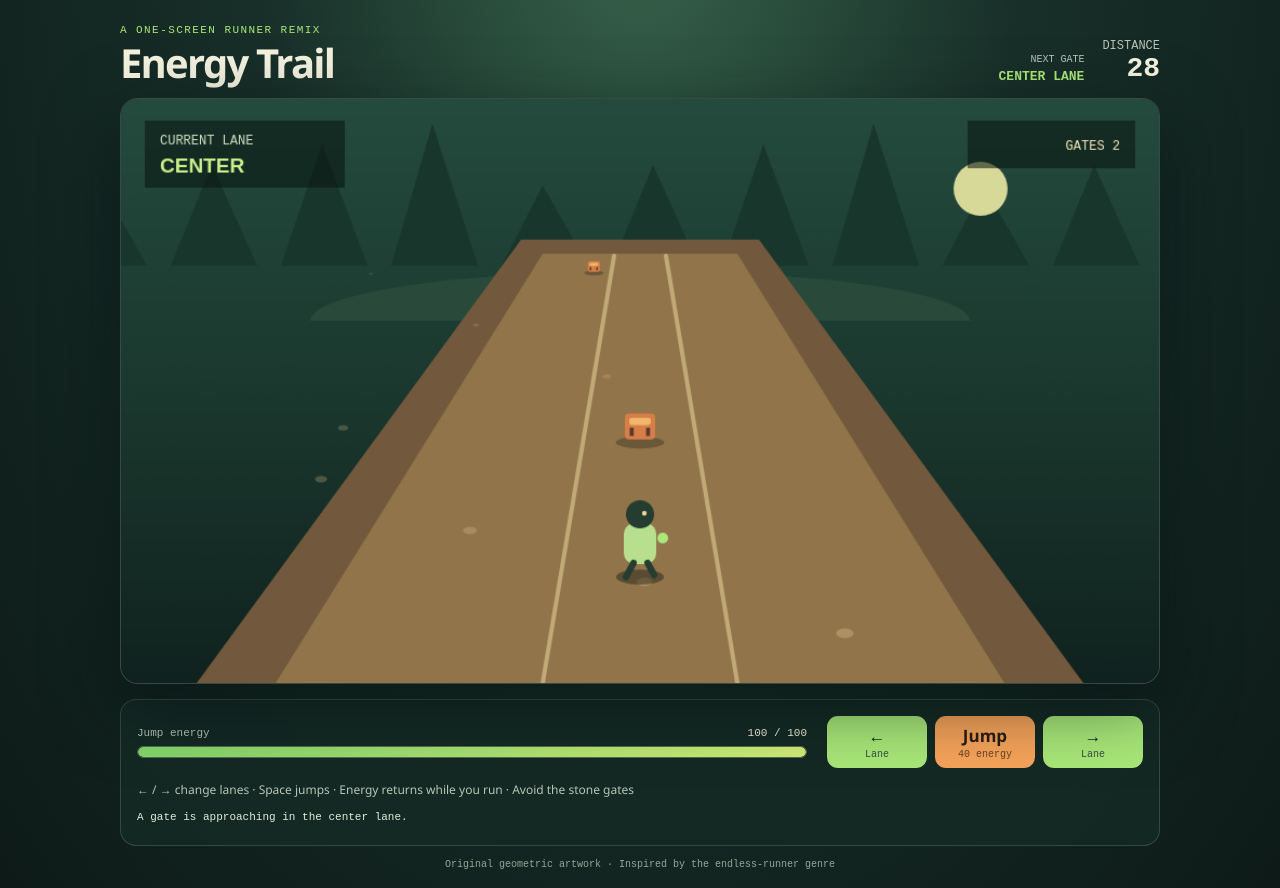
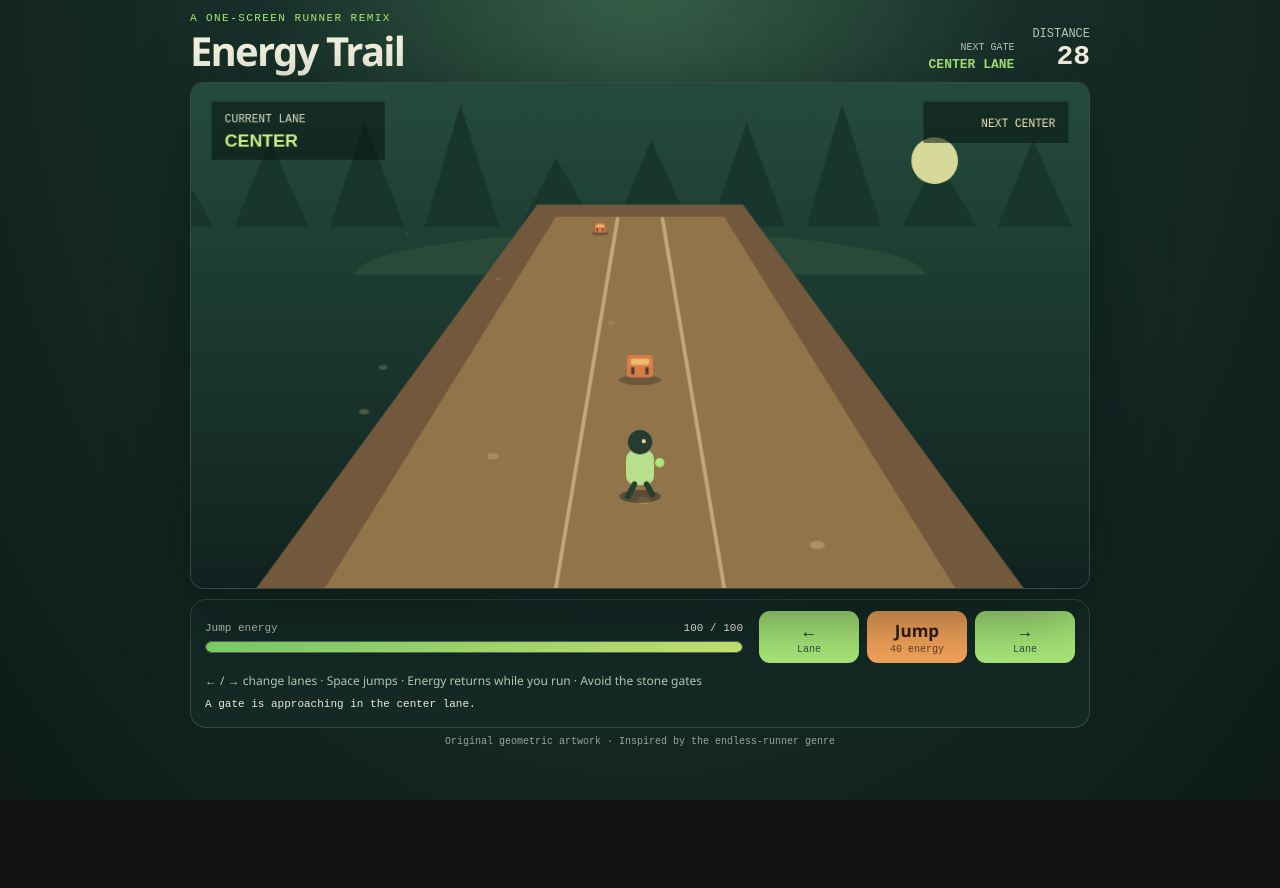
Before and after one commit to meloveseg/Templerun, a plain HTML site: page index.html in a window 1280 px wide. Both pictures are taken after a click on the button "Start run". After the commit the page ends 800 px from the top, so only its background shows below. Drawn offline with Linux system fonts and the light colour scheme.

Commit message:
Keep gate cue visible during play

```diff
--- a/game.js
+++ b/game.js
@@ -199,12 +199,15 @@
     ctx.font = "bold 19px Manrope, sans-serif";
     ctx.fillText(laneNames[state.lane], 36, 68);
     if (state.mode === "running") {
+      const nearest = state.obstacles.reduce((closest, obstacle) =>
+        !closest || obstacle.progress > closest.progress ? obstacle : closest, null);
+      const upcomingLane = nearest ? nearest.lane : (state.obstacleCount * 2 + 1) % LANES;
       ctx.textAlign = "right";
       ctx.fillStyle = "rgba(8, 21, 17, .56)";
       ctx.fillRect(W - 177, 20, 155, 44);
       ctx.fillStyle = "#f3e8bb";
       ctx.font = "12px 'DM Mono', monospace";
-      ctx.fillText(`GATES ${state.obstacles.length}`, W - 36, 47);
+      ctx.fillText(`NEXT ${["LEFT", "CENTER", "RIGHT"][upcomingLane]}`, W - 36, 47);
       ctx.textAlign = "left";
     }
   }
--- a/style.css
+++ b/style.css
@@ -63,3 +63,11 @@ footer { margin: 13px 2px 0; color: #94a799; font: 10px "DM Mono", monospace; te
   .control-button { min-width: 0; }
   .hint { line-height: 1.5; }
 }
+
+@media (min-width: 700px) and (max-height: 800px) {
+  .game-shell { width: min(100% - 28px, 900px); padding-top: 12px; }
+  .topbar { margin-bottom: 10px; }
+  .game-panel { border-radius: 14px; }
+  .hud { gap: 9px 16px; margin-top: 10px; padding: 11px 14px; }
+  footer { margin-top: 8px; }
+}
```
Also changed, not shown: 1 other file.
